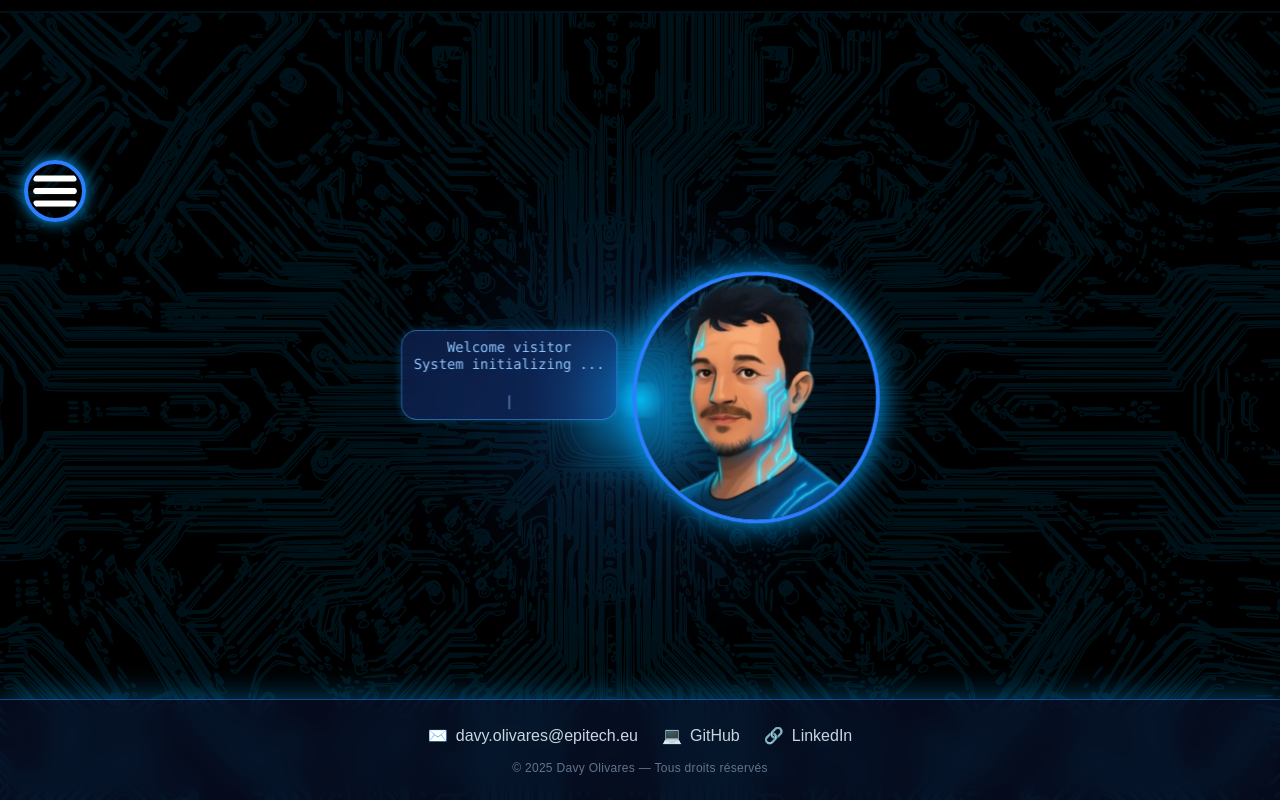
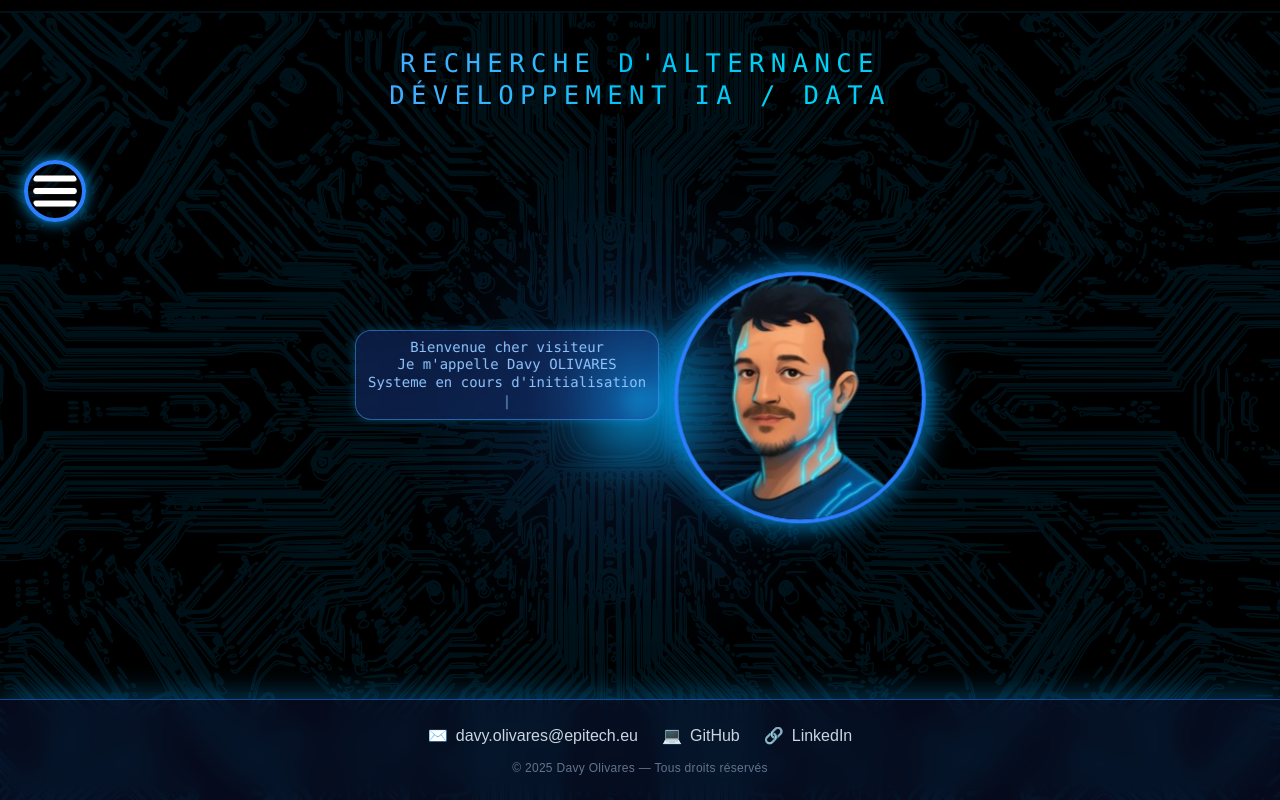
Before and after one commit to olivaresdavy/Portfolio-OLIVARES, a Next.js app in the folder front/: page /homepage in a window 1280 px wide. Built offline with nearby package versions, Linux system fonts and the light colour scheme.

Commit message:
fix(front) - add a message that i'm looking for an internship in the homepageand update the readme

```diff
--- a/front/app/about/page.tsx
+++ b/front/app/about/page.tsx
@@ -74,7 +74,7 @@ export default function About() {
                      after:w-3 after:h-3 after:bg-blue-400 after:rounded-tl-lg"
         >
           <h2 className="text-blue-400 text-lg sm:text-2xl font-semibold mb-3 tracking-wide flex items-center">
-            ABOUT ME
+            A PROPOS DE MOI
             <span className="ml-3 w-16 sm:w-24 h-[2px] bg-blue-400 animate-pulse"></span>
           </h2>
           <p className="text-slate-200 text-sm sm:text-base leading-relaxed">
--- a/front/app/globals.css
+++ b/front/app/globals.css
@@ -144,3 +144,15 @@ body {
     z-index: 10 !important;
   }
 }
+    /* Animation de scan horizontal du dégradé */
+    @keyframes text-scan {
+      0%   { background-position: 0% 50%; }
+      50%  { background-position: 100% 50%; }
+      100% { background-position: 0% 50%; }
+    }
+
+    /* Utilitaire: ne met que l'animation + la taille du bg */
+    .animate-text-scan {
+      background-size: 200% auto;
+      animation: text-scan 6s linear infinite;
+    }
--- a/front/app/homepage/page.tsx
+++ b/front/app/homepage/page.tsx
@@ -9,12 +9,13 @@ export default function Home() {
   {/*Ajout de message selon le contexte*/}
   const message = {
     firstVisit:[
-      'Welcome visitor',
-      'System initializing',
-      'Are you ready to explore my numeric universe ?'
+      'Bienvenue cher visiteur',
+      "Je m'appelle Davy OLIVARES",
+      "Systeme en cours d'initialisation",
+      'Prêt à explorer mon univers numérique ?'
     ],
-    shortReturn: ['Already back ? I didn\'t had time to reload.'],
-    longReturn: ['Happy to see you back ! System is ready to be used'],
+    shortReturn: ["Wow, déjà de retour ? Je n'ai pas eu le temps de me recharger..."],
+    longReturn: ["Heureux de te revoir ! Ca faisait un moment que je ne t'avais pas revu !"],
   }
 
   {/*Etats reacts pour affiché et clean du texte*/}
@@ -66,7 +67,7 @@ export default function Home() {
       typing = setInterval(() => {
 
         // Cas spécial : on ne tape pas "System initializing" lettre par lettre
-        if (phrases[phraseIndex].toLowerCase().includes('system initializing')) {
+        if (phrases[phraseIndex].toLowerCase().includes("Systeme en cours d'initialisation")) {
           clearInterval(typing) // on stoppe le typing normal
           let dots = ''
           let repeat = 0
@@ -188,8 +189,36 @@ export default function Home() {
           />
         </div>
       </motion.div>
+      <Menu />
+      {/* Message d'arrière-plan : recherche d'alternance */}
+      <div
+        className="absolute inset-x-0 flex flex-col items-center text-center pointer-events-none select-none overflow-hidden
+                  w-full px-4
+                  top-8 sm:top-10 md:top-12
+                  [@media(orientation:portrait)]:bottom-10 [@media(orientation:portrait)]:top-auto"
+      >
+        <motion.div
+          className="relative font-mono uppercase tracking-[0.25em] leading-tight
+                    text-[5vw] sm:text-[3.5vw] md:text-[2.5vw] lg:text-[2vw]
+                    bg-gradient-to-r from-blue-400 via-cyan-400 to-blue-400
+                    bg-clip-text text-transparent animate-text-scan opacity-10"
+          initial={{ opacity: 0, y: -10 }}
+          animate={{ opacity: 1, y: 0 }}
+          transition={{ duration: 2 }}
+        >
+          RECHERCHE D&apos;ALTERNANCE
+          <br className="block" /> {/* saut de ligne forcé pour corriger l'espace */}
+          DÉVELOPPEMENT IA / DATA
 
-      <Menu />
+          {/* Effet de scan vertical */}
+          <motion.div
+            className="absolute top-0 left-0 w-full h-full
+                      bg-gradient-to-b from-transparent via-blue-400/20 to-transparent"
+            animate={{ y: ['-100%', '200%'] }}
+            transition={{ repeat: Infinity, duration: 3, ease: 'linear' }}
+          />
+        </motion.div>
+      </div>
     </main>
   )
 }
--- a/front/components/menu.tsx
+++ b/front/components/menu.tsx
@@ -113,10 +113,10 @@ export default function Menu() {
   };
 
   const sections = [
-    { label: "Who am I ?", path: "/about" },
-    { label: "My projects", path: "/projects" },
-    { label: "My experiences", path: "/experience" },
-    { label: "My educations", path: "/education" },
+    { label: "Qui suis-je ?", path: "/about" },
+    { label: "Mes projets", path: "/projects" },
+    { label: "Mes expériences", path: "/experience" },
+    { label: "Mes formations", path: "/education" },
     /*{ label: "Contact", path: "/contact" },*/
   ];
 
```
Also changed, not shown: 1 other file (tests, documents, lock files or other folders).
